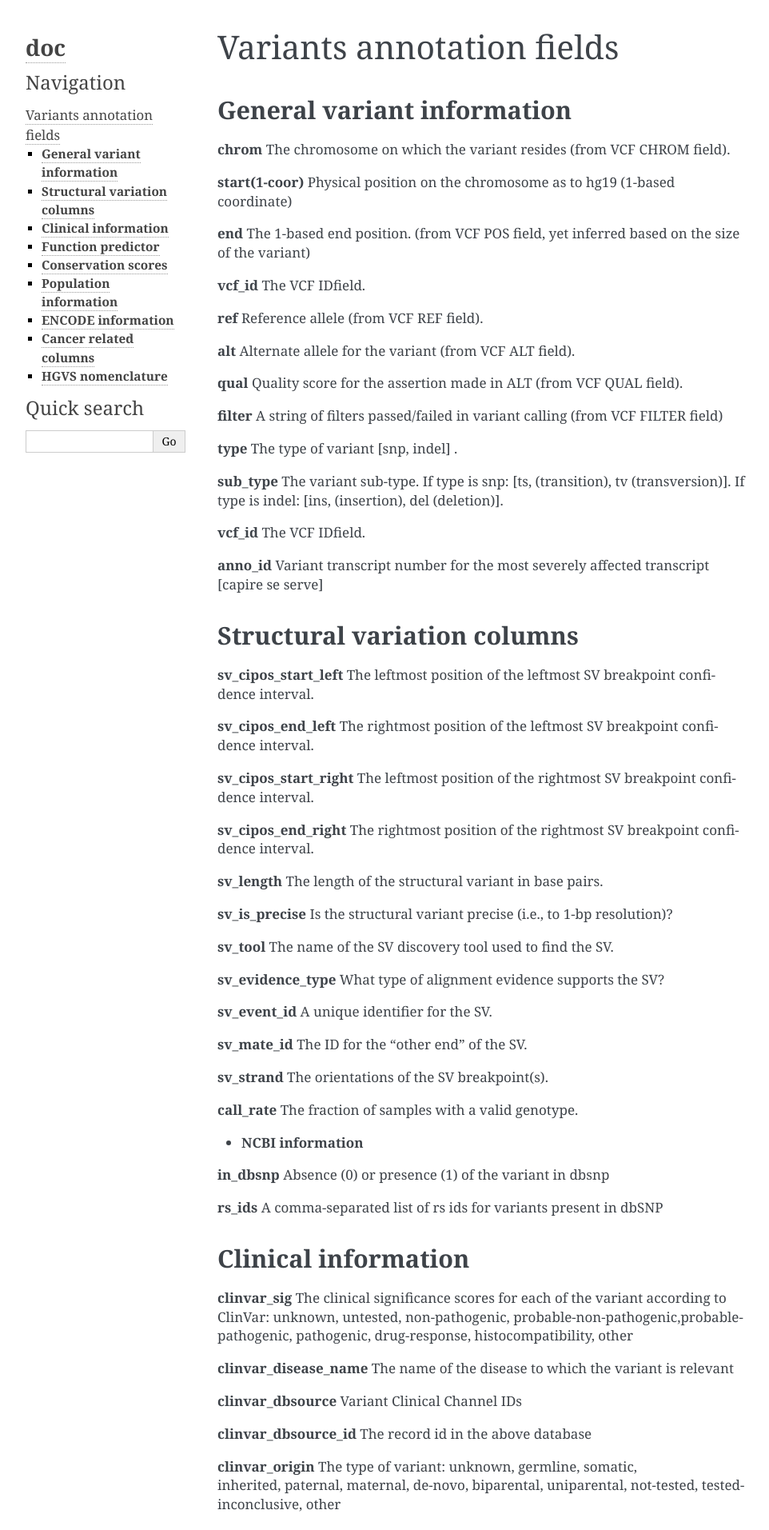
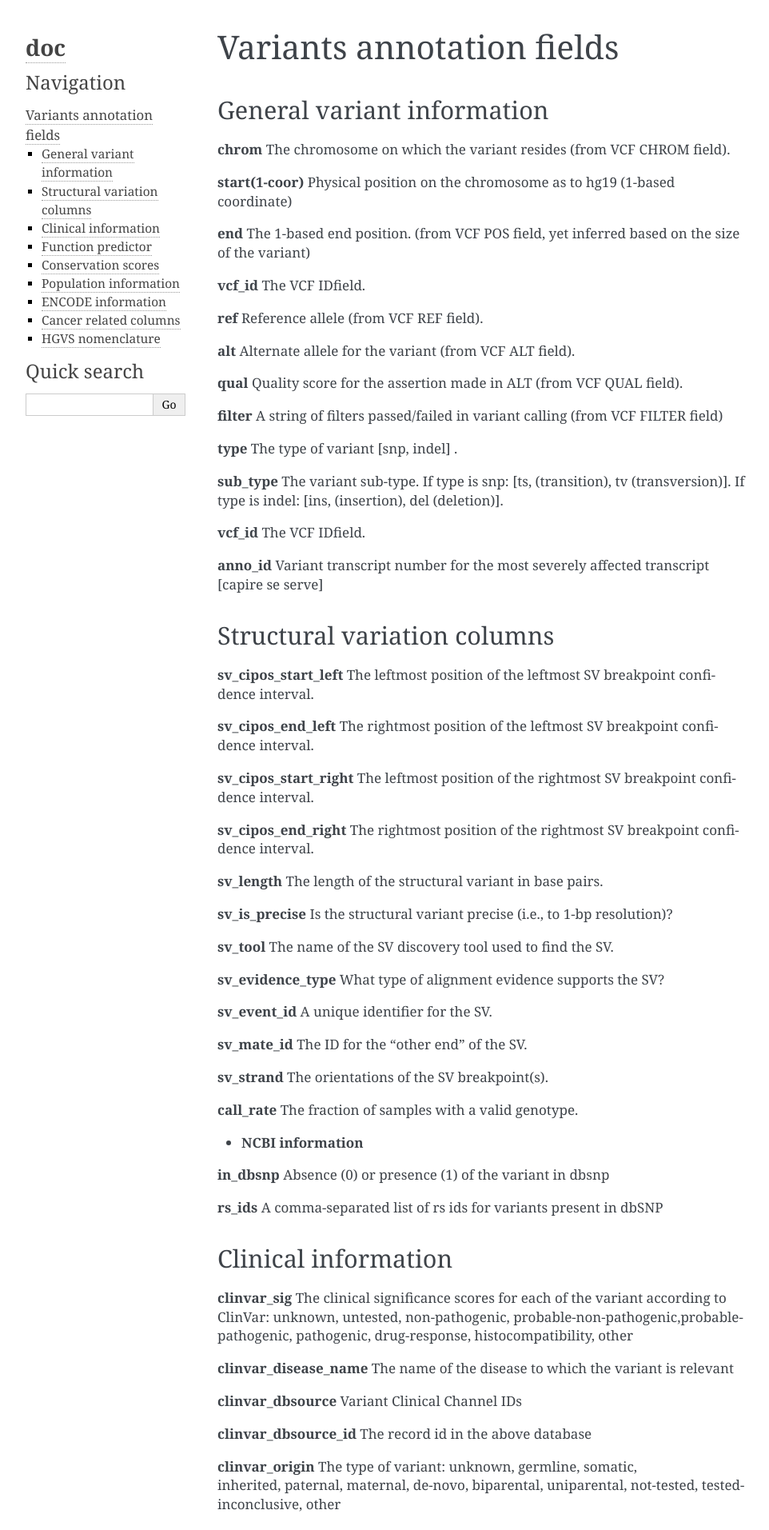
Before and after one commit to saraicarus/genomeup_doc, a Sphinx documentation site: the page built from source/annotation.rst, in a window 1280 px wide. Shown: the top 1913 px of the page at 80% size, without its empty margins (148-1110 px from the left). Built offline with Sphinx 7.4.7, drawn with Linux system fonts in a browser that asks for light colours.

```diff
--- a/source/annotation.rst
+++ b/source/annotation.rst
@@ -1,7 +1,7 @@
 Variants annotation fields
 ^^^^^^^^^^^^^^^^^^^^^^^^^^
 
-**General variant information**
+General variant information
 -------------------------------
 
 **chrom**
@@ -41,7 +41,7 @@ The VCF IDfield.
 Variant transcript number for the most severely affected transcript [capire se serve]
 
 
-**Structural variation columns**
+Structural variation columns
 --------------------------------
 
 **sv_cipos_start_left**
@@ -88,7 +88,7 @@ Absence (0) or presence (1) of the variant in dbsnp
 A comma-separated list of rs ids for variants present in dbSNP
 
 
-**Clinical information**
+Clinical information
 ------------------------
 
 **clinvar_sig**
@@ -257,7 +257,7 @@ The Sequence ontology term for the most severe consequence
 Severity of the highest order observed for the variant
 
 
-**Function predictor**
+Function predictor
 ----------------------
 
 **Polyphen2_HDIV_score_dbNSFP**
@@ -375,7 +375,7 @@ Number of observed component scores (except the maximum frequency in the 1000 ge
 Estimated nonsynonymous-to-synonymous-rate ratio (Omega, reported by LRT)
 
 
-**Conservation scores**
+Conservation scores
 -----------------------
 
 **CADD_raw_dbNSFP**
@@ -507,7 +507,7 @@ Presence/absence of the variant in the ESP project data
 Whether a SNP is on the Illumina HumanExome Chip
 
 
-**Population information**
+Population information
 --------------------------
 
 **max_aaf_all**
@@ -649,7 +649,7 @@ Is a variant in an error prone genomic position, using CSE: Context-Specific Seq
 Experimentally validated human enhancers from VISTA (http://enhancer.lbl.gov/frnt_page_n.shtml)
 
 
-**ENCODE information**
+ENCODE information
 ----------------------
 
 **encode_tfbs**
@@ -680,7 +680,7 @@ ENCODE consensus segmentation prediction for HuVEC.
 ENCODE consensus segmentation prediction for k562.
 
 
-**Cancer related columns**
+Cancer related columns
 --------------------------
 
 **COSMIC_ID**
@@ -690,7 +690,7 @@ A list of known COSMIC ids for this variant.
 The count of known COSMIC ids for this variant.
 
 
-**HGVS nomenclature**
+HGVS nomenclature
 ---------------------
 **vep_hgvsc**
 Human Genome Variation Sequence c-syntax nomenclature (from VEP)
```
